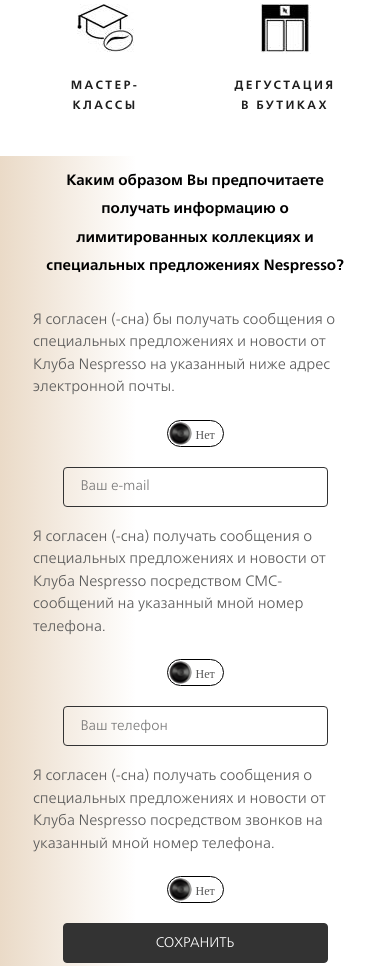
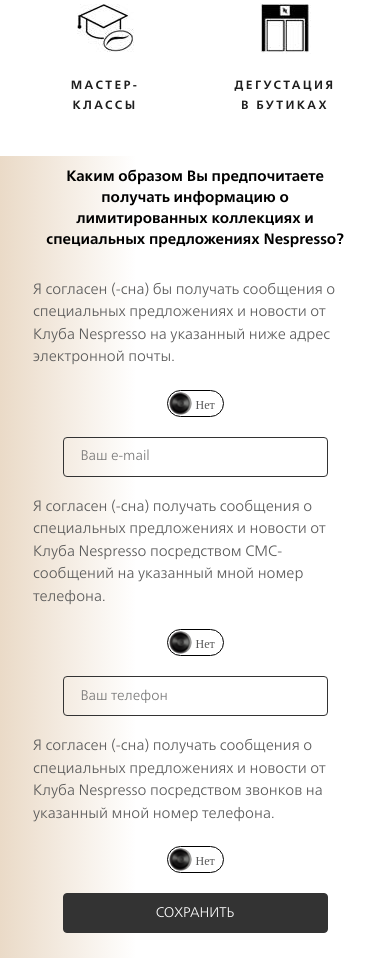
Before and after one commit to nespresso-dev/nespresso-dev.github.io, a plain HTML site: page index.html in a window 390 px wide. Shown: the part 770-1736 px from the top of the page. Drawn offline with Linux system fonts and the light colour scheme.

Commit message:
Second Reload

```diff
--- a/css/media.css
+++ b/css/media.css
@@ -24,7 +24,7 @@
  		font-size: 12px;
  	}
 	h3{
-		font-size: 18px;
+		font-size: 32px;
 	}
 	.section-4 ul.list-checkbox li p{
 		font-size: 12px;
@@ -44,6 +44,9 @@
 		width: 640px;
 	}
 	h2{
+		font-size: 25px;
+	}
+    h3{
 		font-size: 25px;
 	}
 	p{
@@ -127,6 +130,7 @@
 		font-size: 12px;
 	}
 	h2{font-size: 25px;}
+    h3{font-size: 25px;}
 	section{
 		padding: 10px 0 5px 0;
 	}
--- a/css/style.css
+++ b/css/style.css
@@ -79,9 +79,11 @@ h2 {
 
 h3 {
   font-family: 'FrutigerNeue-Bold';
-  font-size: 25px;
-  line-height: 1.9em;
-  text-align: center; }
+  font-size: 32px;
+  line-height: 1.4em;
+  text-align: center;
+  font-weight: 500;
+}
 
 ul.list-info {
   list-style-type: none;
```
